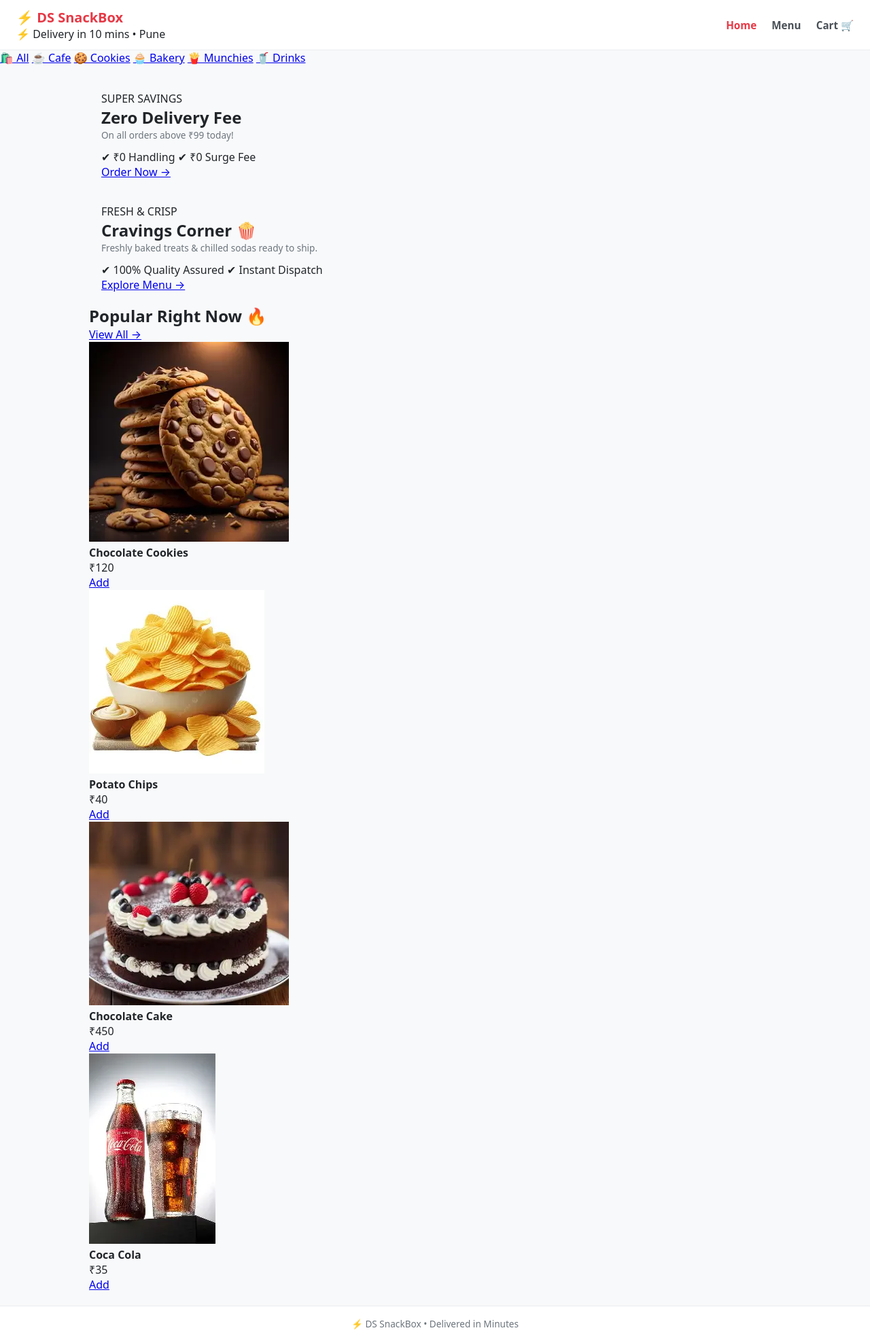
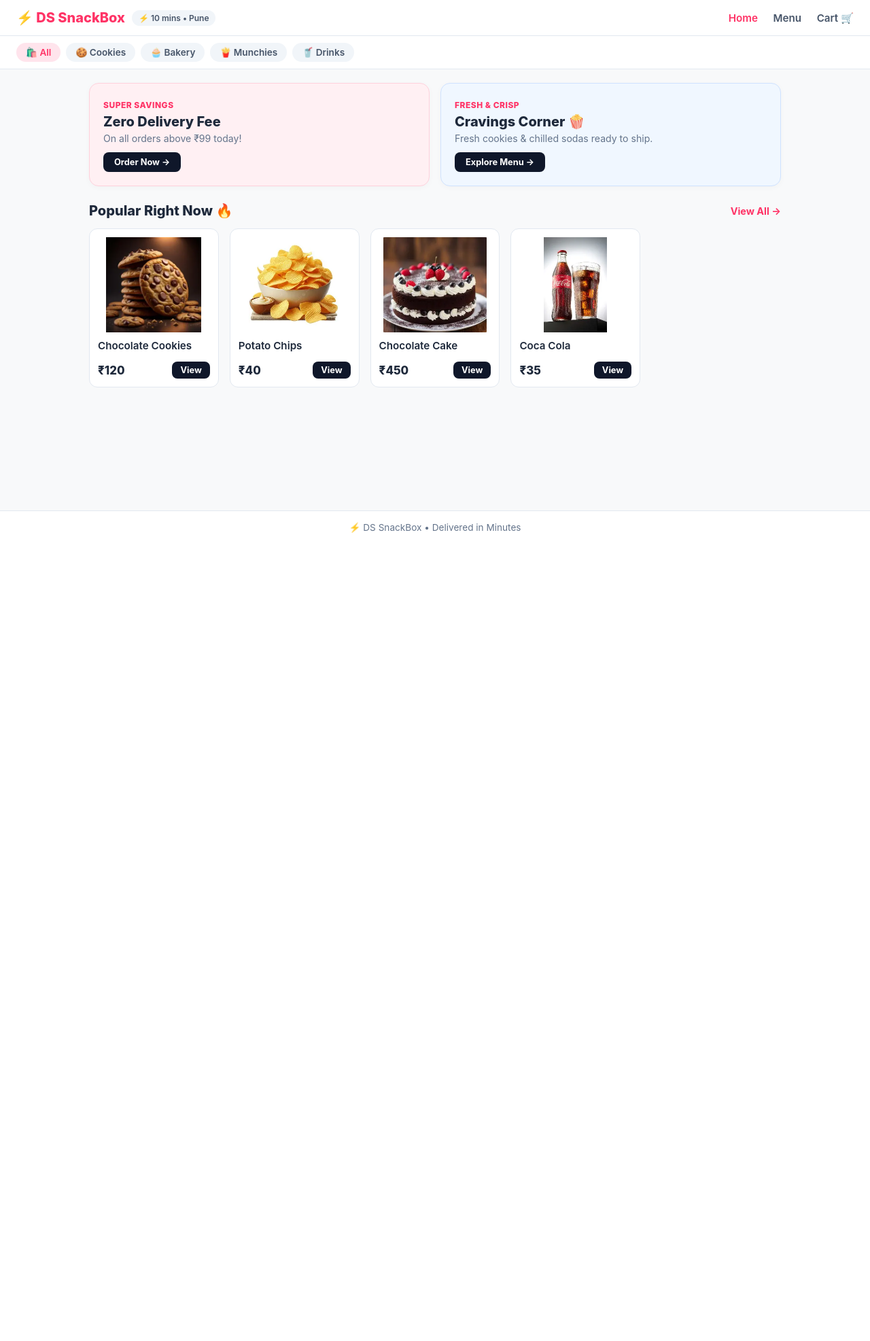
Before and after one commit to dhavanesiddhantlahu-tech/DS-SnackBox, a Flask app: page / in a window 1280 px wide. Shown: the whole page at 68% size. After the commit the page ends 784 px from the top, so only its background shows below. Run offline with Flask 3, Linux system fonts and the light colour scheme.

Commit message:
Fix CSS caching and finalize clean moderate UI

```diff
--- a/static/script.js
+++ b/static/script.js
@@ -1,5 +1,5 @@
 function getCart() {
-    try { return JSON.parse(localStorage.getItem("cart")) || []; } catch (e) { return []; }
+    try { return JSON.parse(localStorage.getItem("cart")) || []; } catch(e) { return []; }
 }
 function saveCart(cart) {
     localStorage.setItem("cart", JSON.stringify(cart));
@@ -13,7 +13,6 @@ function updateCartCount() {
     }
 }
 
-// Add or Increment
 function addToCart(name, price) {
     let cart = getCart();
     let item = cart.find(i => i.name === name);
@@ -22,18 +21,16 @@ function addToCart(name, price) {
     renderControls();
 }
 
-// Decrement or Remove
 function decreaseItem(name) {
     let cart = getCart();
-    let index = cart.findIndex(i => i.name === name);
-    if (index !== -1) {
-        cart[index].quantity > 1 ? cart[index].quantity-- : cart.splice(index, 1);
+    let idx = cart.findIndex(i => i.name === name);
+    if (idx !== -1) {
+        cart[idx].quantity > 1 ? cart[idx].quantity-- : cart.splice(idx, 1);
         saveCart(cart);
         renderControls();
     }
 }
 
-// Render dynamic stepper on product page
 function renderControls() {
     const cart = getCart();
     document.querySelectorAll("[data-product]").forEach(el => {
@@ -54,7 +51,6 @@ function renderControls() {
     });
 }
 
-// Render items in cart.html
 function displayCart() {
     const list = document.getElementById("cart-items");
     const totalEl = document.getElementById("total-price");
--- a/static/style.css
+++ b/static/style.css
@@ -2,12 +2,12 @@
     margin: 0;
     padding: 0;
     box-sizing: border-box;
-    font-family: system-ui, -apple-system, sans-serif;
+    font-family: -apple-system, BlinkMacSystemFont, "Segoe UI", Roboto, sans-serif;
 }
 
 body {
     background: #f8f9fa;
-    color: #212529;
+    color: #1e293b;
     display: flex;
     flex-direction: column;
     min-height: 100vh;
@@ -15,39 +15,42 @@ body {
 
 /* Navbar */
 header {
-    background: #fff;
+    background: #ffffff;
     display: flex;
     justify-content: space-between;
     align-items: center;
-    padding: 12px 24px;
-    border-bottom: 1px solid #e9ecef;
+    padding: 14px 24px;
+    border-bottom: 1px solid #e2e8f0;
     position: sticky;
     top: 0;
     z-index: 100;
 }
 
+.logo-box {
+    display: flex;
+    align-items: center;
+    gap: 10px;
+}
+
 .logo {
     font-size: 1.25rem;
     font-weight: 800;
-    color: #e63946;
+    color: #ff3366;
     text-decoration: none;
-    display: flex;
-    align-items: center;
-    gap: 8px;
 }
 
 .badge {
     font-size: 0.75rem;
-    background: #e9ecef;
-    color: #495057;
-    padding: 4px 8px;
+    background: #f1f5f9;
+    color: #475569;
+    padding: 4px 10px;
     border-radius: 12px;
     font-weight: 600;
 }
 
 nav a {
     text-decoration: none;
-    color: #495057;
+    color: #475569;
     font-weight: 600;
     margin-left: 18px;
     font-size: 0.95rem;
@@ -55,16 +58,16 @@ nav a {
 
 nav a.active,
 nav a:hover {
-    color: #e63946;
+    color: #ff3366;
 }
 
-/* Category Pills */
+/* Category Bar */
 .categories {
     display: flex;
     gap: 8px;
     padding: 10px 24px;
-    background: #fff;
-    border-bottom: 1px solid #e9ecef;
+    background: #ffffff;
+    border-bottom: 1px solid #e2e8f0;
     overflow-x: auto;
 }
 
@@ -72,20 +75,20 @@ nav a:hover {
     text-decoration: none;
     font-size: 0.85rem;
     font-weight: 600;
-    color: #495057;
-    background: #f1f3f5;
+    color: #475569;
+    background: #f1f5f9;
     padding: 6px 14px;
-    border-radius: 16px;
+    border-radius: 20px;
     white-space: nowrap;
 }
 
 .pill:hover,
 .pill.active {
-    background: #ffe3e3;
-    color: #e63946;
+    background: #ffe4ec;
+    color: #ff3366;
 }
 
-/* Main Container & Promos */
+/* Main Container */
 main {
     max-width: 1050px;
     width: 100%;
@@ -94,114 +97,125 @@ main {
     flex: 1;
 }
 
-.promo-banner {
+/* Promo Banners */
+.banner-row {
     display: grid;
     grid-template-columns: repeat(auto-fit, minmax(280px, 1fr));
-    gap: 14px;
+    gap: 16px;
     margin-bottom: 24px;
 }
 
-.promo-card {
-    padding: 18px;
-    border-radius: 12px;
+.banner-card {
+    padding: 20px;
+    border-radius: 14px;
     display: flex;
     flex-direction: column;
     justify-content: space-between;
-    min-height: 130px;
+    min-height: 140px;
+    box-shadow: 0 2px 8px rgba(0, 0, 0, 0.03);
 }
 
-.card-pink {
+.b-pink {
     background: #fff0f3;
-    border: 1px solid #ffccd5;
+    border: 1px solid #ffd1dc;
 }
 
-.card-blue {
-    background: #e8f4fd;
-    border: 1px solid #bde0fe;
+.b-blue {
+    background: #f0f7ff;
+    border: 1px solid #cfe2ff;
 }
 
-.promo-card h3 {
-    font-size: 1.2rem;
-    margin-bottom: 4px;
+.banner-card .tag {
+    font-size: 0.75rem;
+    font-weight: 800;
+    color: #ff3366;
+    letter-spacing: 0.5px;
 }
 
-.promo-card p {
-    font-size: 0.85rem;
-    color: #6c757d;
+.banner-card h3 {
+    font-size: 1.25rem;
+    font-weight: 800;
+    margin: 4px 0;
+}
+
+.banner-card p {
+    font-size: 0.88rem;
+    color: #64748b;
     margin-bottom: 12px;
 }
 
-.promo-btn {
+.b-btn {
     align-self: flex-start;
-    background: #212529;
+    background: #0f172a;
     color: #fff;
     text-decoration: none;
     font-size: 0.8rem;
     font-weight: 700;
-    padding: 6px 14px;
-    border-radius: 6px;
+    padding: 7px 16px;
+    border-radius: 8px;
 }
 
-/* Product Grid & Auto-Fit Cards */
-.heading-row {
+/* Product Grid */
+.section-head {
     display: flex;
     justify-content: space-between;
     align-items: center;
     margin-bottom: 14px;
 }
 
-.heading-row h2 {
-    font-size: 1.2rem;
+.section-head h2 {
+    font-size: 1.25rem;
+    font-weight: 800;
 }
 
-.heading-row a {
+.section-head a {
     text-decoration: none;
-    color: #e63946;
-    font-weight: 600;
+    color: #ff3366;
+    font-weight: 700;
     font-size: 0.9rem;
 }
 
 .grid {
     display: grid;
-    grid-template-columns: repeat(auto-fill, minmax(180px, 1fr));
-    gap: 14px;
+    grid-template-columns: repeat(auto-fill, minmax(190px, 1fr));
+    gap: 16px;
 }
 
 .card {
-    background: #fff;
-    border: 1px solid #e9ecef;
-    border-radius: 10px;
+    background: #ffffff;
+    border: 1px solid #e2e8f0;
+    border-radius: 12px;
     padding: 12px;
     display: flex;
     flex-direction: column;
 }
 
-/* Image Auto-Fit Container (Handles any aspect ratio seamlessly) */
-.img-box {
+/* Image Auto-Fit Container: Never breaks or stretches */
+.img-wrap {
     width: 100%;
-    height: 130px;
-    background: #fff;
+    height: 140px;
+    background: #ffffff;
     border-radius: 8px;
     display: flex;
     align-items: center;
     justify-content: center;
     overflow: hidden;
-    margin-bottom: 8px;
+    margin-bottom: 10px;
 }
 
-.img-box img {
+.img-wrap img {
     max-width: 100%;
     max-height: 100%;
     object-fit: contain;
 }
 
 .card h4 {
-    font-size: 0.9rem;
+    font-size: 0.95rem;
+    font-weight: 600;
     margin-bottom: 6px;
-    color: #343a40;
 }
 
-.card-footer {
+.card-bottom {
     display: flex;
     justify-content: space-between;
     align-items: center;
@@ -211,30 +225,30 @@ main {
 
 .price {
     font-weight: 800;
-    font-size: 1rem;
+    font-size: 1.05rem;
 }
 
-/* Stepper & ADD Buttons */
+/* Stepper and Add Buttons */
 .btn-add {
-    background: #fff;
-    color: #e63946;
-    border: 1.5px solid #e63946;
-    padding: 5px 14px;
-    border-radius: 6px;
+    background: #ffffff;
+    color: #ff3366;
+    border: 1.5px solid #ff3366;
+    padding: 5px 16px;
+    border-radius: 8px;
     font-weight: 700;
-    font-size: 0.8rem;
+    font-size: 0.82rem;
     cursor: pointer;
 }
 
 .btn-add:hover {
-    background: #ffe3e3;
+    background: #ffe4ec;
 }
 
 .stepper {
     display: flex;
     align-items: center;
-    background: #e63946;
-    border-radius: 6px;
+    background: #ff3366;
+    border-radius: 8px;
     overflow: hidden;
 }
 
@@ -327,8 +341,8 @@ footer {
     background: #fff;
     text-align: center;
     padding: 16px;
-    border-top: 1px solid #e9ecef;
+    border-top: 1px solid #e2e8f0;
     margin-top: auto;
     font-size: 0.85rem;
-    color: #6c757d;
+    color: #64748b;
 }
--- a/templates/index.html
+++ b/templates/index.html
@@ -3,14 +3,14 @@
 <head>
     <meta charset="UTF-8">
     <meta name="viewport" content="width=device-width, initial-scale=1.0">
-    <title>DS SnackBox - Fast Delivery</title>
-    <link rel="stylesheet" href="/static/style.css">
+    <title>DS SnackBox - Home</title>
+    <link rel="stylesheet" href="{{ url_for('static', filename='style.css') }}">
 </head>
 <body>
     <header>
-        <div class="brand-header">
-            <div class="logo">⚡ DS SnackBox</div>
-            <div class="delivery-badge">⚡ Delivery in 10 mins • Pune</div>
+        <div class="logo-box">
+            <a href="/" class="logo">⚡ DS SnackBox</a>
+            <span class="badge">⚡ 10 mins • Pune</span>
         </div>
         <nav>
             <a href="/" class="active">Home</a>
@@ -19,82 +19,76 @@
         </nav>
     </header>
 
-    <!-- Category Sub-Bar -->
-    <div class="category-nav">
-        <a href="/products" class="cat-item active">🛍️ All</a>
-        <a href="/products" class="cat-item">☕ Cafe</a>
-        <a href="/products" class="cat-item">🍪 Cookies</a>
-        <a href="/products" class="cat-item">🧁 Bakery</a>
-        <a href="/products" class="cat-item">🍟 Munchies</a>
-        <a href="/products" class="cat-item">🥤 Drinks</a>
+    <div class="categories">
+        <a href="/products" class="pill active">🛍️ All</a>
+        <a href="/products" class="pill">🍪 Cookies</a>
+        <a href="/products" class="pill">🧁 Bakery</a>
+        <a href="/products" class="pill">🍟 Munchies</a>
+        <a href="/products" class="pill">🥤 Drinks</a>
     </div>
 
-    <main class="home-main">
-        <!-- Hero Promo Cards -->
-        <div class="banner-grid">
-            <div class="promo-card promo-pink">
+    <main>
+        <div class="banner-row">
+            <div class="banner-card b-pink">
+                <div>
                     <span class="tag">SUPER SAVINGS</span>
-                <h2>Zero Delivery Fee</h2>
+                    <h3>Zero Delivery Fee</h3>
                     <p>On all orders above ₹99 today!</p>
-                <div class="perks">
-                    <span>✔ ₹0 Handling</span>
-                    <span>✔ ₹0 Surge Fee</span>
                 </div>
-                <a href="/products" class="banner-btn">Order Now →</a>
+                <a href="/products" class="b-btn">Order Now →</a>
             </div>
-
-            <div class="promo-card promo-blue">
+            <div class="banner-card b-blue">
+                <div>
                     <span class="tag">FRESH & CRISP</span>
-                <h2>Cravings Corner 🍿</h2>
-                <p>Freshly baked treats & chilled sodas ready to ship.</p>
-                <div class="perks">
-                    <span>✔ 100% Quality Assured</span>
-                    <span>✔ Instant Dispatch</span>
+                    <h3>Cravings Corner 🍿</h3>
+                    <p>Fresh cookies & chilled sodas ready to ship.</p>
                 </div>
-                <a href="/products" class="banner-btn">Explore Menu →</a>
+                <a href="/products" class="b-btn">Explore Menu →</a>
             </div>
         </div>
 
-        <!-- Quick Pick Snacks Preview -->
-        <section class="quick-picks">
-            <div class="section-title">
+        <div class="section-head">
             <h2>Popular Right Now 🔥</h2>
-                <a href="/products" class="view-all">View All →</a>
+            <a href="/products">View All →</a>
         </div>
 
-            <div class="preview-grid">
-                <div class="mini-card">
-                    <img src="/static/images/cookies.jpg" alt="Chocolate Cookies">
+        <div class="grid">
+            <div class="card">
+                <div class="img-wrap"><img src="{{ url_for('static', filename='images/cookies.jpg') }}" alt="Cookies"></div>
                 <h4>Chocolate Cookies</h4>
-                    <p>₹120</p>
-                    <a href="/products" class="mini-btn">Add</a>
-                </div>
-                <div class="mini-card">
-                    <img src="/static/images/chips.jpg" alt="Potato Chips">
-                    <h4>Potato Chips</h4>
-                    <p>₹40</p>
-                    <a href="/products" class="mini-btn">Add</a>
-                </div>
-                <div class="mini-card">
-                    <img src="/static/images/cake.jpg" alt="Chocolate Cake">
-                    <h4>Chocolate Cake</h4>
-                    <p>₹450</p>
-                    <a href="/products" class="mini-btn">Add</a>
-                </div>
-                <div class="mini-card">
-                    <img src="/static/images/coca_cola.jpg" alt="Coca Cola Can">
-                    <h4>Coca Cola</h4>
-                    <p>₹35</p>
-                    <a href="/products" class="mini-btn">Add</a>
+                <div class="card-bottom">
+                    <span class="price">₹120</span>
+                    <a href="/products" class="b-btn" style="padding: 5px 12px;">View</a>
                 </div>
             </div>
-        </section>
+            <div class="card">
+                <div class="img-wrap"><img src="{{ url_for('static', filename='images/chips.jpg') }}" alt="Chips"></div>
+                <h4>Potato Chips</h4>
+                <div class="card-bottom">
+                    <span class="price">₹40</span>
+                    <a href="/products" class="b-btn" style="padding: 5px 12px;">View</a>
+                </div>
+            </div>
+            <div class="card">
+                <div class="img-wrap"><img src="{{ url_for('static', filename='images/cake.jpg') }}" alt="Cake"></div>
+                <h4>Chocolate Cake</h4>
+                <div class="card-bottom">
+                    <span class="price">₹450</span>
+                    <a href="/products" class="b-btn" style="padding: 5px 12px;">View</a>
+                </div>
+            </div>
+            <div class="card">
+                <div class="img-wrap"><img src="{{ url_for('static', filename='images/coca_cola.jpg') }}" alt="Drink"></div>
+                <h4>Coca Cola</h4>
+                <div class="card-bottom">
+                    <span class="price">₹35</span>
+                    <a href="/products" class="b-btn" style="padding: 5px 12px;">View</a>
+                </div>
+            </div>
+        </div>
     </main>
 
-    <footer>
-        <p>⚡ DS SnackBox • Delivered in Minutes</p>
-    </footer>
-
-    <script src="/static/script.js"></script>
+    <footer><p>⚡ DS SnackBox • Delivered in Minutes</p></footer>
+    <script src="{{ url_for('static', filename='script.js') }}"></script>
 </body>
 </html>
```
Also changed, not shown: other parts of static/style.css (+26 -26 lines), templates/cart.html (+11 -9 lines), templates/products.html (+22 -19 lines). Lines whose indentation alone changed are shown as unchanged.
